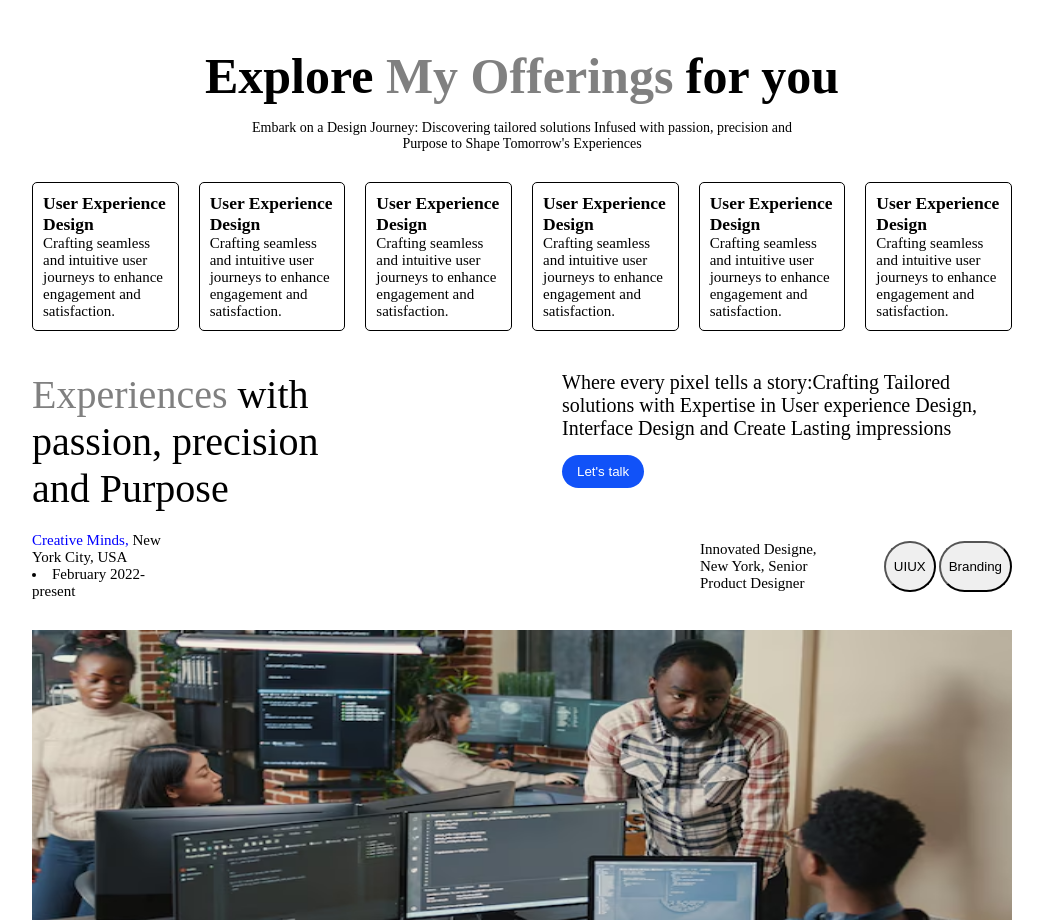
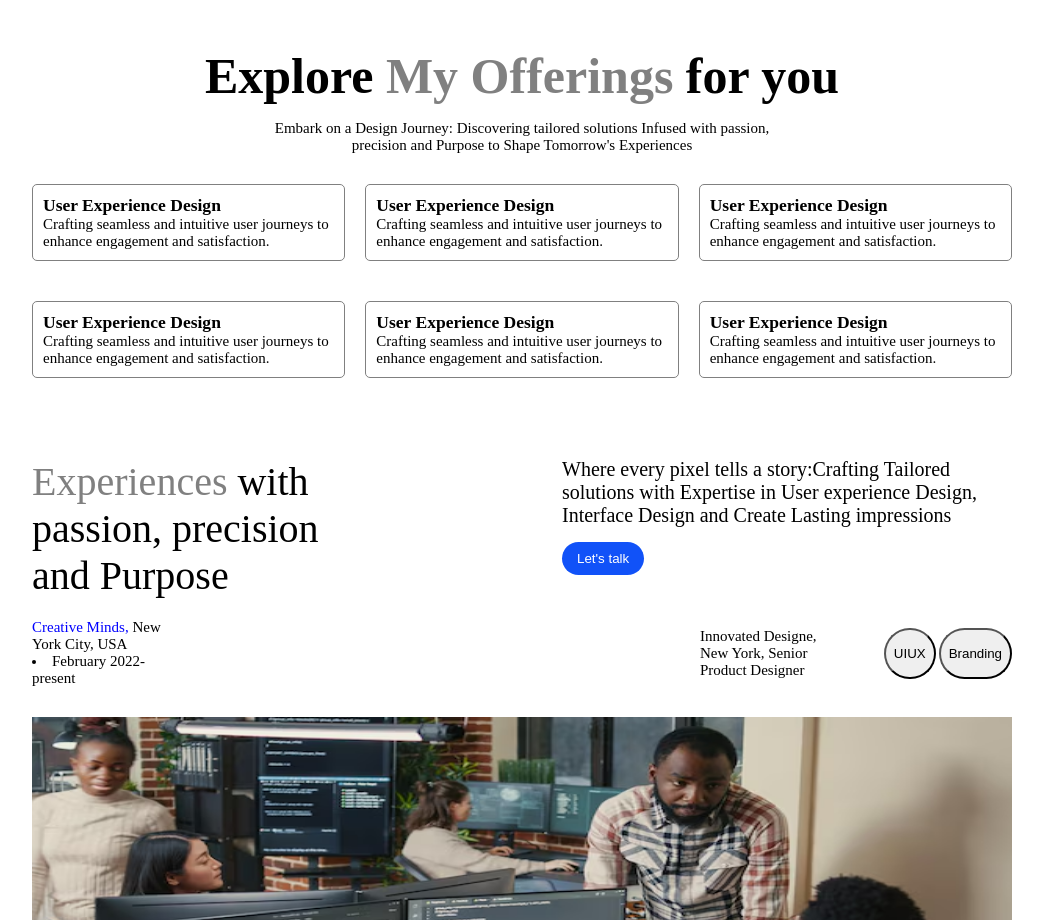
Before and after one commit to Ayotunde-Dev/Portfolio-Web, a plain HTML site: page portfolio.html in a window 1280 px wide. Shown: the part 1183-2103 px from the top of the page, without its empty margins (118-1161 px from the left). Drawn offline with Linux system fonts and the light colour scheme.

Commit message:
initial commit

```diff
--- a/portfolio.html
+++ b/portfolio.html
@@ -68,15 +68,19 @@
                     <li><h3>User Experience Design</h3></li>
                     Crafting seamless and intuitive user journeys to enhance engagement and satisfaction.
                  </div>
-                 <div class="our-offer">
+                 </ul>
+                 </section>
+                 <section class="offerings-2">
+                    <ul class="offering-list-2">
+                 <div class="our-offer-2">
                     <li><h3>User Experience Design</h3></li>
                     Crafting seamless and intuitive user journeys to enhance engagement and satisfaction.
                 </div>
-                <div class="our-offer">
+                <div class="our-offer-2">
                 <li><h3>User Experience Design</h3></li>
                 Crafting seamless and intuitive user journeys to enhance engagement and satisfaction.
                  </div>
-                 <div class="our-offer">
+                 <div class="our-offer-2">
                     <li><h3>User Experience Design</h3></li>
                     Crafting seamless and intuitive user journeys to enhance engagement and satisfaction.
                 </div>
@@ -107,5 +111,8 @@
             <figure class="prog">
                 <img class="prog-img" src="./images/prog.avif">
             </figure>
+            <section>
+
+            </section>
     </body>
 </html>
--- a/styles/styleport.css
+++ b/styles/styleport.css
@@ -139,6 +139,7 @@ html {
     justify-content: center;
     text-align: center;
     max-width: 55rem;
+    font-size: 1.5rem;
   }
   .offerings{
     display: flex;
@@ -160,16 +161,36 @@ html {
   }
   .offerings .offerings-list .our-offer{
     padding: 1rem 1rem;
-    border: 1px solid black;
+    border: 1px solid grey;
     border-radius: .5rem;
     font-size: 1.5rem;
-    display: flex;
-    flex-wrap: wrap;
-    max-width: 30%;
+
   }
   .offerings .offerings-list .our-offer li {
     list-style: none;
   }
+  .offerings-2 {
+    display: flex;
+    margin: 4rem 15rem;
+    max-width: 150rem;
+
+  }
+.offerings-2 .offering-list-2 {
+    display: flex;
+    gap: 2rem;
+    max-width: 100%;
+  }
+.offerings-2 .offering-list-2 .our-offer-2 {
+    border: 1px solid grey;
+    padding: 1rem 1rem;
+    font-size: 1.5rem;
+    border-radius: .5rem;
+
+  }
+.offerings-2 .offering-list-2 .our-offer-2 li {
+    list-style: none;
+  }
+
   .testimonial {
     padding-top: 4rem;
     display: flex;
```
